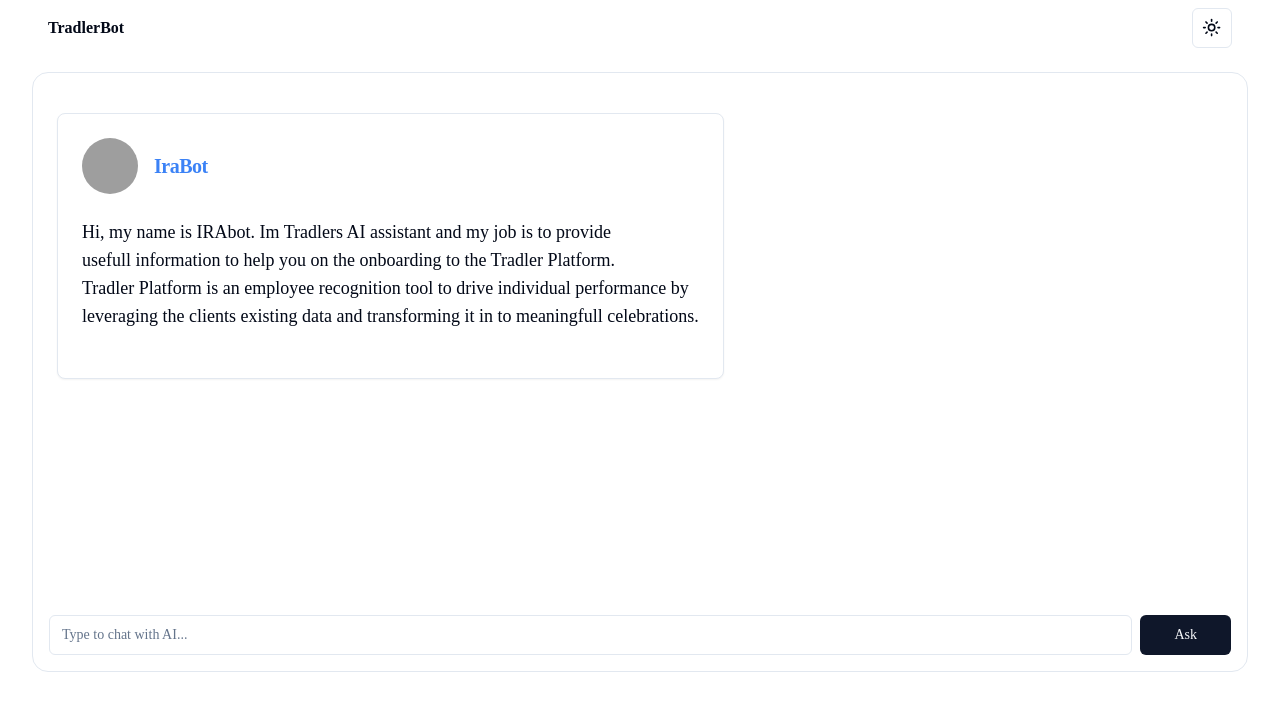
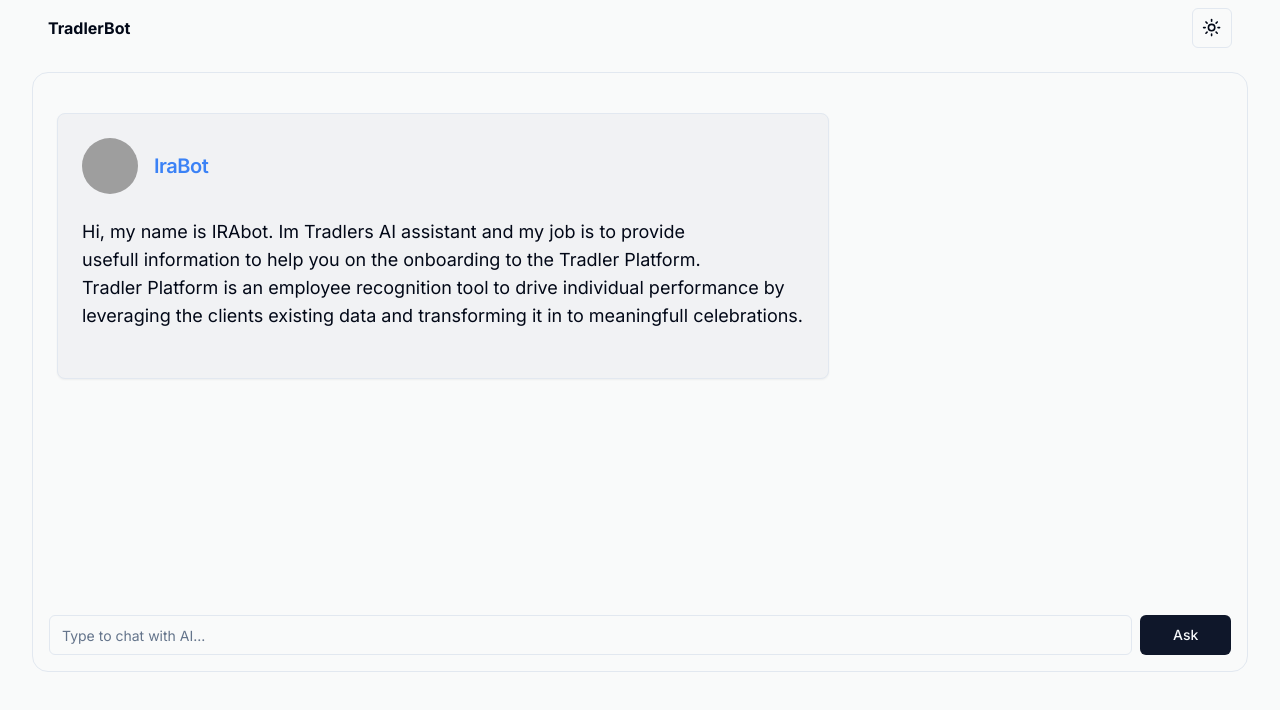
Before and after one commit to Juan-Pestana/bot-tradler, a Next.js app: page / in a window 1280 px wide. Shown: the top 710 px of the page. Built offline with nearby package versions, Linux system fonts and the light colour scheme; grey boxes are pictures that could not be loaded.

Commit message:
bg was burning my eyes

```diff
--- a/src/app/globals.css
+++ b/src/app/globals.css
@@ -4,10 +4,10 @@
 
 @layer base {
   :root {
-    --background: 0 0% 100%;
+    --background: 217 10% 98%;
     --foreground: 222.2 84% 4.9%;
 
-    --card: 0 0% 100%;
+    --card: 217 10% 95%;
     --card-foreground: 222.2 84% 4.9%;
 
     --popover: 0 0% 100%;
@@ -36,10 +36,10 @@
   }
 
   .dark {
-    --background: 222.2 84% 4.9%;
+    --background: 210 40% 11%;
     --foreground: 210 40% 98%;
 
-    --card: 222.2 84% 4.9%;
+    --card: 210 40% 11%;
     --card-foreground: 210 40% 98%;
 
     --popover: 222.2 84% 4.9%;
--- a/src/app/layout.tsx
+++ b/src/app/layout.tsx
@@ -25,7 +25,7 @@ export default function RootLayout({
     <html lang="en">
       <body
         className={cn(
-          `min-h-screen bg-background antialiased`,
+          `min-h-screen bg-background font-sans antialiased`,
           fontSans.variable
         )}
       >
--- a/src/components/Chat-bubble.tsx
+++ b/src/components/Chat-bubble.tsx
@@ -55,7 +55,7 @@ export function ChatLine({
     <div className="my-4">
       <Card
         className={`mb-2 w-max max-w-[75%]  ${
-          role !== 'assistant' && 'ml-auto'
+          role !== 'assistant' && 'ml-auto '
         }`}
       >
         <CardHeader>
```
